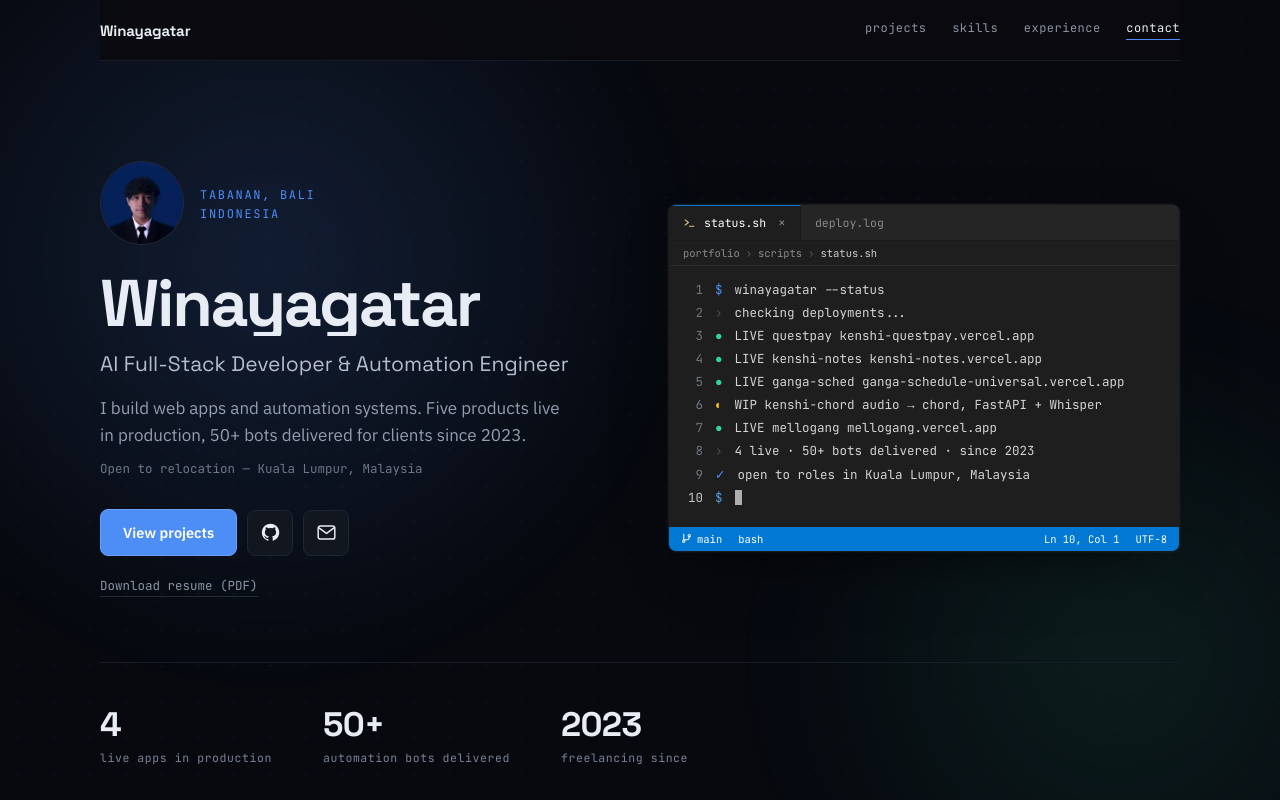
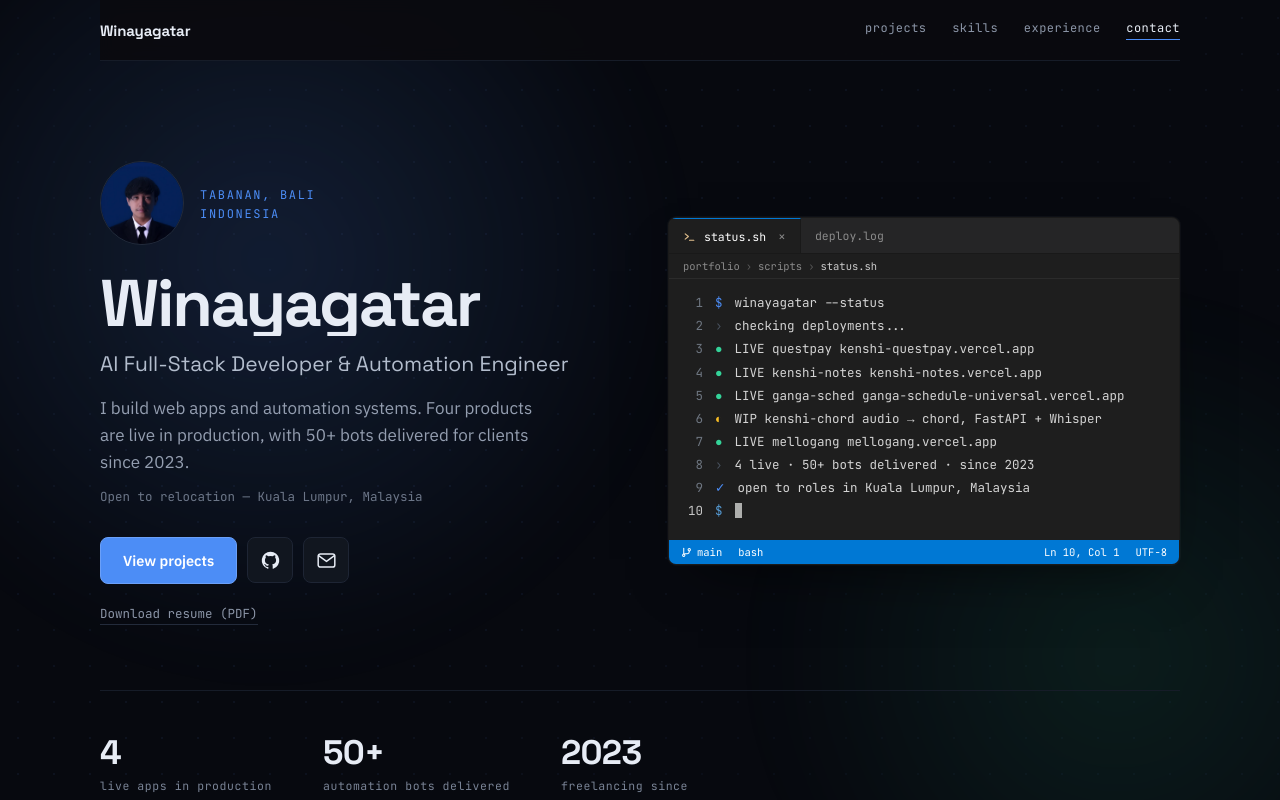
Before and after one commit to ryuken25/ryuken25, a Next.js app: page / in a window 1280 px wide. Shown: the top 800 px of the page. Built offline with nearby package versions, Linux system fonts and the light colour scheme.

Commit message:
align live product count across portfolio

```diff
--- a/data/content.ts
+++ b/data/content.ts
@@ -13,9 +13,9 @@ export const site = {
   locationLine2: "Indonesia",
   relocation: "Open to relocation — Kuala Lumpur, Malaysia",
   heroOneLiner:
-    "I build web apps and automation systems. Five products live in production, 50+ bots delivered for clients since 2023.",
+    "I build web apps and automation systems. Four products are live in production, with 50+ bots delivered for clients since 2023.",
   metaDescription:
-    "Winayagatar builds production web apps and automation systems. Five products are live, with 50+ bots delivered since 2023.",
+    "Winayagatar builds production web apps and automation systems. Four products are live, with 50+ bots delivered since 2023.",
   email: "atar@wyna.dev",
   github: "https://github.com/ryuken25",
   githubHandle: "ryuken25",
```
